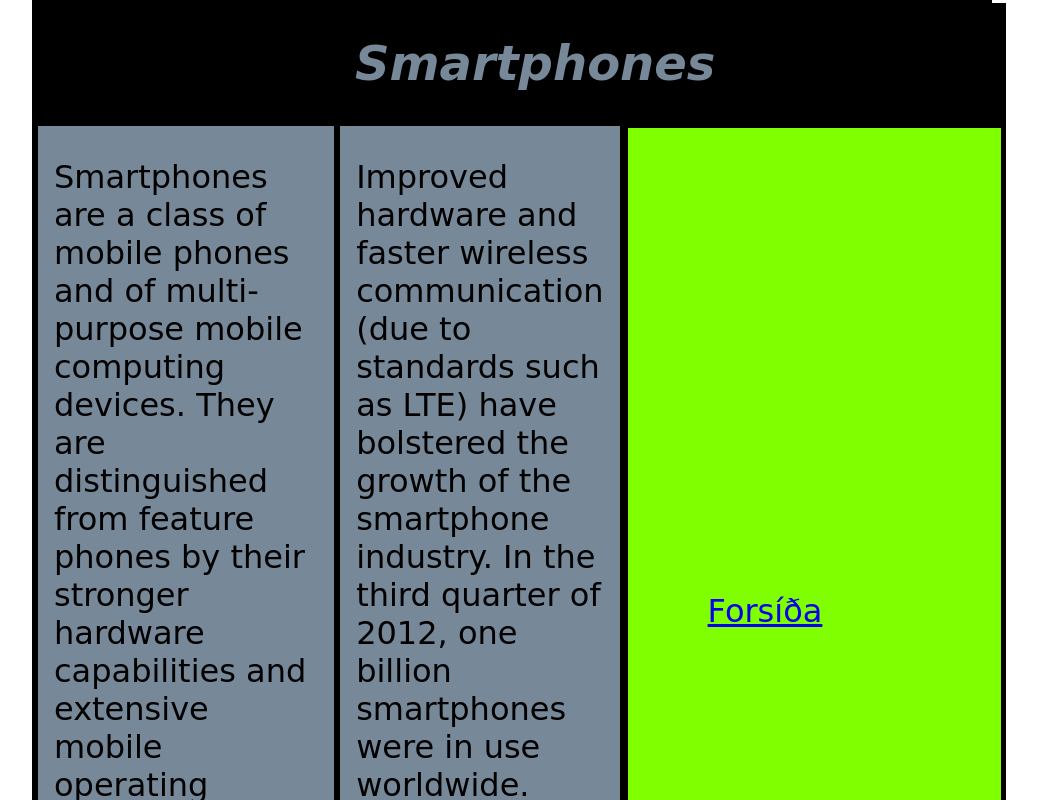
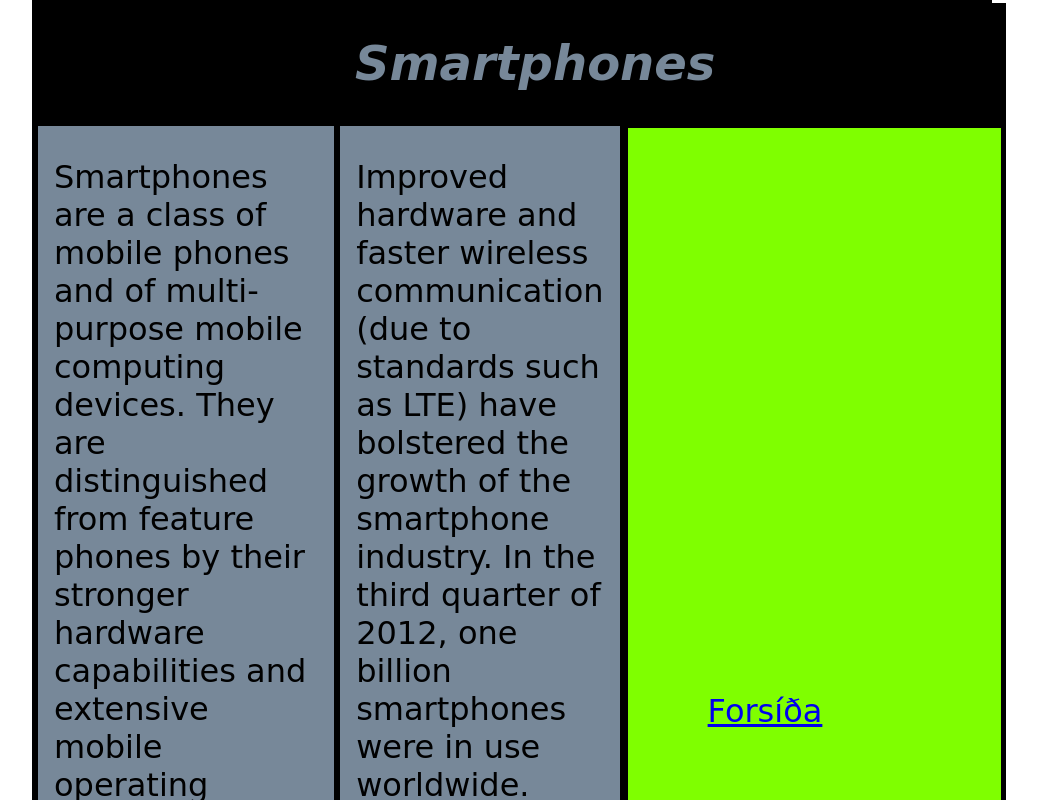
Before and after one commit to d4nni/VEF1-Vef-roun, a plain HTML site: page verkefni3/verk34/index.html in a window 1280 px wide. Shown: the top 800 px of the page, without its empty margins (128-1165 px from the left). Drawn offline with Linux system fonts and the light colour scheme; a web font is replaced by a local one.

Commit message:
verkefni 3

```diff
--- a/verkefni3/verk34/styles.css
+++ b/verkefni3/verk34/styles.css
@@ -78,7 +78,7 @@ body {
 .footmenu li {
     list-style-type: none;
     display: block;
-    padding: 400px 16px;
+    padding: 500px 16px;
 }
 
 h1 {
```
